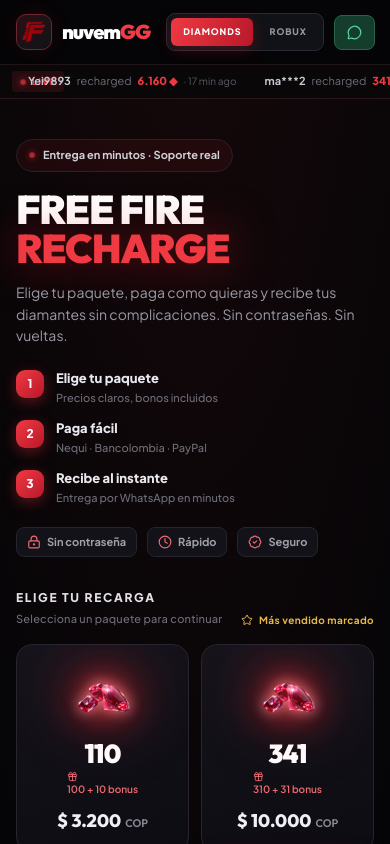
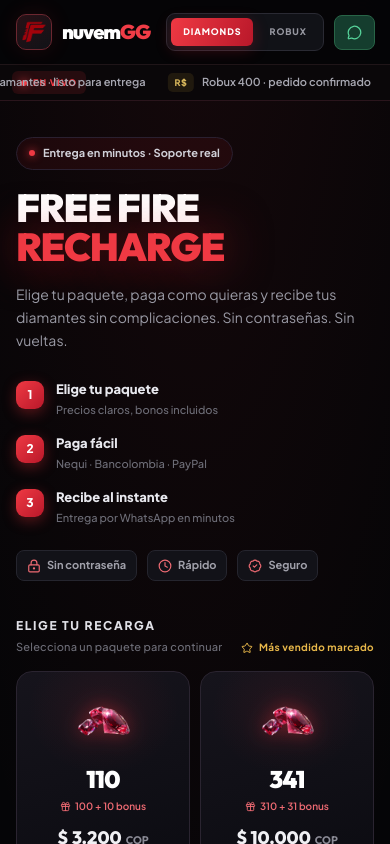
Before and after one commit to fazetadev/nuvem, a React (Vite) app: page / in a window 390 px wide. Shown: the top 844 px of the page. Built offline with nearby package versions, Linux system fonts and the light colour scheme.

Commit message:
Add files via upload

```diff
--- a/index.html
+++ b/index.html
@@ -3,19 +3,18 @@
   <head>
     <meta charset="UTF-8" />
     <meta name="viewport" content="width=device-width, initial-scale=1.0" />
-    <title>NuvemGG Store | Recargas Free Fire y Roblox</title>
-    <meta name="description" content="Recarga diamantes de Free Fire y Robux en NuvemGG Store. Entrega rápida, pagos con Nequi, Bancolombia y PayPal. Atención por WhatsApp en Colombia." />
+    <title>Nuvem Store - Diamantes & Robux</title>
+    <meta name="description" content="Recarga diamantes de Free Fire y Robux en Nuvem Store. Entrega rápida, pagos con Nequi, Bancolombia y PayPal." />
     <meta name="theme-color" content="#ef3039" />
     <link rel="icon" type="image/png" href="/favicon.png" />
     <link rel="apple-touch-icon" href="/favicon.png" />
-    <meta property="og:title" content="NuvemGG Store - Recargas Free Fire y Roblox" />
-    <meta property="og:description" content="Compra diamantes de Free Fire y Robux. Rápido, seguro y con soporte real." />
+    <meta property="og:title" content="Nuvem Store - Diamantes & Robux" />
+    <meta property="og:description" content="Recargas Free Fire y Roblox. Rápido, seguro y con soporte real." />
     <meta property="og:type" content="website" />
     <meta property="og:image" content="/images/logo.png" />
-    <meta name="twitter:card" content="summary" />
     <link rel="preconnect" href="https://fonts.googleapis.com" />
     <link rel="preconnect" href="https://fonts.gstatic.com" crossorigin />
-    <link href="https://fonts.googleapis.com/css2?family=Outfit:wght@400;500;600;700;800;900&family=Plus+Jakarta+Sans:ital,wght@0,400;0,500;0,600;0,700;0,800;1,400&display=swap" rel="stylesheet" />
+    <link href="https://fonts.googleapis.com/css2?family=Outfit:wght@500;700;800;900&family=Plus+Jakarta+Sans:wght@400;500;600;700;800&display=swap" rel="stylesheet" />
   </head>
   <body>
     <div id="root"></div>
--- a/src/components/LiveFeed.tsx
+++ b/src/components/LiveFeed.tsx
@@ -1,49 +1,37 @@
-import React, { useEffect, useState } from 'react';
-import { formatNumber } from '../utils/rechargeLogic.ts';
+import React from 'react';
 
-const MOCK_RECHARGES = [
-  { user: 'MELIODAS', amount: 1166, mins: 13 },
-  { user: 'Yei9893', amount: 6160, mins: 17 },
-  { user: 'ma***2', amount: 341, mins: 17 },
-  { user: 'IS***Z', amount: 572, mins: 1 },
-  { user: 'DR***l', amount: 6160, mins: 3 },
-  { user: 'IS***Z', amount: 1166, mins: 4 },
-  { user: 'Nuv***', amount: 2398, mins: 6 },
-  { user: 'P4***', amount: 1166, mins: 8 },
-  { user: 'Ra***', amount: 572, mins: 11 },
-  { user: 'Ben***', amount: 341, mins: 14 },
+/** Mensajes mixtos: actividad de la tienda, no solo "X recargó" falso */
+const ITEMS = [
+  { kind: 'ff', text: 'Paquete 1.166 diamantes · listo para entrega' },
+  { kind: 'rb', text: 'Robux 400 · pedido confirmado' },
+  { kind: 'ok', text: 'Pago Nequi verificado' },
+  { kind: 'ff', text: '572 diamantes · en proceso' },
+  { kind: 'rb', text: 'Robux 800 · entrega por usuario' },
+  { kind: 'ok', text: 'Soporte respondió en menos de 2 min' },
+  { kind: 'ff', text: 'Paquete popular 1.166 · disponible' },
+  { kind: 'rb', text: 'Robux 1.700 · stock listo' },
+  { kind: 'ok', text: 'Bancolombia · sin comisión' },
+  { kind: 'ff', text: '6.160 diamantes · bono incluido' },
+  { kind: 'rb', text: 'Robux 100 · recarga rápida' },
+  { kind: 'ok', text: 'Sin contraseñas · solo ID o usuario' },
 ];
 
 export const LiveFeed: React.FC = () => {
-  const [items, setItems] = useState(MOCK_RECHARGES);
-
-  useEffect(() => {
-    const id = window.setInterval(() => {
-      setItems((prev) => {
-        const next = [...prev];
-        const first = next.shift()!;
-        next.push({ ...first, mins: Math.max(1, first.mins - 1 + Math.floor(Math.random() * 3)) });
-        return next;
-      });
-    }, 9000);
-    return () => clearInterval(id);
-  }, []);
-
-  const doubled = [...items, ...items];
+  const doubled = [...ITEMS, ...ITEMS];
 
   return (
-    <div className="live-feed" aria-label="Recargas recientes">
+    <div className="live-feed" aria-label="Actividad de la tienda">
       <div className="live-feed-badge">
         <span className="live-dot" />
-        LIVE
+        EN VIVO
       </div>
       <div className="live-feed-track">
-        {doubled.map((r, i) => (
-          <div className="live-feed-item" key={`${r.user}-${i}`}>
-            <span className="live-user">{r.user}</span>
-            <span className="live-action">recharged</span>
-            <span className="live-amount">{formatNumber(r.amount)} ◆</span>
-            <span className="live-time">· {r.mins} min ago</span>
+        {doubled.map((item, i) => (
+          <div className={`live-feed-item kind-${item.kind}`} key={`${item.kind}-${i}`}>
+            {item.kind === 'ff' && <span className="live-chip ff">◆ FF</span>}
+            {item.kind === 'rb' && <span className="live-chip rb">R$</span>}
+            {item.kind === 'ok' && <span className="live-chip ok">✓</span>}
+            <span className="live-text">{item.text}</span>
           </div>
         ))}
       </div>
--- a/src/index.css
+++ b/src/index.css
@@ -173,7 +173,7 @@ button:focus-visible, a:focus-visible, input:focus-visible {
 
 /* ─── LIVE FEED ─── */
 .live-feed {
-  height: 34px;
+  height: 36px;
   overflow: hidden;
   background: #0a0709;
   border-bottom: 1px solid #2a151c;
@@ -189,10 +189,10 @@ button:focus-visible, a:focus-visible, input:focus-visible {
   gap: 6px;
   font-size: 9px;
   font-weight: 900;
-  letter-spacing: 0.14em;
+  letter-spacing: 0.12em;
   color: #ef3943;
-  padding: 4px 8px;
-  border-radius: 4px;
+  padding: 5px 9px;
+  border-radius: 6px;
   background: rgba(239, 48, 57, 0.12);
 }
 .live-dot {
@@ -201,19 +201,13 @@ button:focus-visible, a:focus-visible, input:focus-visible {
   border-radius: 50%;
   background: #ef3943;
   box-shadow: 0 0 8px #ef3943;
-  animation: pulse-dot 1.6s ease-in-out infinite;
-}
-@keyframes pulse-dot {
-  0%, 100% { opacity: 1; transform: scale(1); }
-  50% { opacity: 0.5; transform: scale(0.85); }
 }
 .live-feed-track {
   display: flex;
-  gap: 28px;
+  gap: 22px;
   width: max-content;
-  animation: live-scroll 45s linear infinite;
+  animation: live-scroll 55s linear infinite;
 }
-.live-feed-track:hover { animation-play-state: paused; }
 @keyframes live-scroll {
   from { transform: translateX(0); }
   to { transform: translateX(-50%); }
@@ -221,22 +215,31 @@ button:focus-visible, a:focus-visible, input:focus-visible {
 .live-feed-item {
   display: flex;
   align-items: center;
-  gap: 6px;
+  gap: 8px;
   white-space: nowrap;
   font-size: 11px;
+  color: #a8a8b2;
 }
-.live-user { color: #c8c8d0; font-weight: 700; }
-.live-action { color: #6e6e78; }
-.live-amount { color: #ef3943; font-weight: 800; }
-.live-time { color: #5a5a64; font-size: 10px; }
+.live-chip {
+  font-size: 9px;
+  font-weight: 900;
+  letter-spacing: 0.04em;
+  padding: 3px 7px;
+  border-radius: 5px;
+  flex-shrink: 0;
+}
+.live-chip.ff { background: rgba(239,48,57,.15); color: #ff6b75; }
+.live-chip.rb { background: rgba(200,160,60,.12); color: #d4b45a; }
+.live-chip.ok { background: rgba(87,212,155,.12); color: #57d49b; }
+.live-text { font-weight: 600; }
 
 /* ─── HERO LAYOUT ─── */
 .hero-section {
   display: grid;
   grid-template-columns: 1fr;
-  gap: 32px;
-  padding-top: 40px;
-  padding-bottom: 56px;
+  gap: 36px;
+  padding-top: 36px;
+  padding-bottom: 48px;
 }
 @media (min-width: 900px) {
   .hero-section {
@@ -261,10 +264,10 @@ button:focus-visible, a:focus-visible, input:focus-visible {
   margin-bottom: 18px;
 }
 .hero-title {
-  font-size: clamp(40px, 6vw, 60px);
+  font-size: clamp(38px, 5.8vw, 56px);
   font-weight: 900;
-  line-height: 0.98;
-  margin: 0 0 14px;
+  line-height: 1.02;
+  margin: 0 0 16px;
   color: #fff;
   text-transform: uppercase;
   letter-spacing: -0.03em;
@@ -275,20 +278,20 @@ button:focus-visible, a:focus-visible, input:focus-visible {
   text-shadow: 0 0 48px rgba(239, 48, 57, 0.5);
 }
 .hero-sub {
-  margin: 0 0 22px;
+  margin: 0 0 28px;
   font-size: 14px;
-  line-height: 1.55;
+  line-height: 1.65;
   color: #9a9aa5;
-  max-width: 340px;
+  max-width: 360px;
 }
 
 .hero-steps {
   list-style: none;
-  margin: 0 0 20px;
+  margin: 0 0 24px;
   padding: 0;
   display: flex;
   flex-direction: column;
-  gap: 12px;
+  gap: 16px;
 }
 .hero-steps li {
   display: flex;
@@ -406,8 +409,8 @@ button:focus-visible, a:focus-visible, input:focus-visible {
   overflow: hidden;
 }
 @keyframes card-in {
-  from { opacity: 0; transform: translateY(12px) scale(0.97); }
-  to { opacity: 1; transform: translateY(0) scale(1); }
+  from { opacity: 0; transform: translateY(8px); }
+  to { opacity: 1; transform: translateY(0); }
 }
 .package-card:hover {
   transform: translateY(-4px);
@@ -486,80 +489,68 @@ button:focus-visible, a:focus-visible, input:focus-visible {
   transition: transform 0.35s ease, filter 0.35s ease;
 }
 
-/* Diamonds — red glow */
+/* Diamonds — red glow (static for performance; stronger on hover) */
 .theme-diamonds .pkg-diamond {
   filter:
-    drop-shadow(0 0 6px rgba(255, 120, 130, 0.9))
-    drop-shadow(0 0 18px rgba(239, 48, 57, 0.75))
-    drop-shadow(0 0 36px rgba(239, 48, 57, 0.4))
-    brightness(1.12)
-    contrast(1.08);
-  animation: diamond-pulse 2.8s ease-in-out infinite;
+    drop-shadow(0 0 8px rgba(239, 48, 57, 0.55))
+    drop-shadow(0 0 20px rgba(239, 48, 57, 0.3))
+    brightness(1.08);
 }
 .theme-diamonds .package-card:hover .pkg-diamond {
-  transform: scale(1.14) translateY(-3px);
+  transform: scale(1.1) translateY(-2px);
   filter:
-    drop-shadow(0 0 8px rgba(255, 160, 170, 1))
-    drop-shadow(0 0 24px rgba(239, 48, 57, 0.95))
-    drop-shadow(0 0 48px rgba(239, 48, 57, 0.55))
-    brightness(1.22)
-    contrast(1.12);
-  animation: none;
+    drop-shadow(0 0 12px rgba(255, 100, 110, 0.75))
+    drop-shadow(0 0 28px rgba(239, 48, 57, 0.45))
+    brightness(1.15);
 }
 .theme-diamonds .art-glow {
-  background: radial-gradient(circle, rgba(255, 80, 90, 0.45), rgba(239, 48, 57, 0.2) 40%, transparent 70%);
+  background: radial-gradient(circle, rgba(239, 48, 57, 0.28), transparent 70%);
+  opacity: 0.75;
 }
 
-/* Robux — golden glow */
+/* Robux — soft gold (not neon) */
 .theme-robux .pkg-robux {
   filter:
-    drop-shadow(0 0 6px rgba(255, 210, 100, 0.95))
-    drop-shadow(0 0 18px rgba(245, 180, 40, 0.8))
-    drop-shadow(0 0 36px rgba(212, 140, 20, 0.45))
-    brightness(1.15)
-    contrast(1.08);
-  animation: robux-pulse 2.8s ease-in-out infinite;
+    drop-shadow(0 0 8px rgba(200, 160, 60, 0.45))
+    drop-shadow(0 0 18px rgba(180, 140, 50, 0.25))
+    brightness(1.05);
 }
 .theme-robux .package-card:hover .pkg-robux {
-  transform: scale(1.14) translateY(-3px);
+  transform: scale(1.08) translateY(-2px);
   filter:
-    drop-shadow(0 0 10px rgba(255, 230, 140, 1))
-    drop-shadow(0 0 28px rgba(245, 180, 40, 0.95))
-    drop-shadow(0 0 50px rgba(212, 140, 20, 0.55))
-    brightness(1.25)
-    contrast(1.12);
-  animation: none;
+    drop-shadow(0 0 12px rgba(200, 160, 60, 0.6))
+    drop-shadow(0 0 24px rgba(180, 140, 50, 0.35))
+    brightness(1.1);
 }
 .theme-robux .art-glow {
-  background: radial-gradient(circle, rgba(255, 200, 60, 0.5), rgba(212, 140, 20, 0.22) 40%, transparent 70%);
+  background: radial-gradient(circle, rgba(200, 160, 60, 0.22), transparent 70%);
+  opacity: 0.7;
 }
-.theme-robux .package-bonus { color: #e8b84a; }
+.theme-robux .package-bonus { color: #c9a84a; }
 .theme-robux .package-card.is-selected {
-  border-color: #e8b84a;
+  border-color: #b89840;
   box-shadow:
-    0 0 0 1px #e8b84a,
-    0 0 28px rgba(232, 184, 74, 0.3),
-    0 12px 36px rgba(0, 0, 0, 0.5);
+    0 0 0 1px rgba(184, 152, 64, 0.5),
+    0 8px 24px rgba(0, 0, 0, 0.45);
   background:
-    radial-gradient(ellipse 90% 70% at 50% 15%, rgba(232, 184, 74, 0.14), transparent 55%),
-    linear-gradient(165deg, #1a1810 0%, #100e0a 100%);
+    radial-gradient(ellipse 90% 70% at 50% 15%, rgba(184, 152, 64, 0.08), transparent 55%),
+    linear-gradient(165deg, #16140e 0%, #0e0c0a 100%);
 }
 .theme-robux .package-tag {
-  background: linear-gradient(110deg, #f0c14b, #c9922a);
+  background: linear-gradient(110deg, #c9a84a, #9a7a30);
   color: #1a1408;
-  box-shadow: 0 4px 12px rgba(232, 184, 74, 0.4);
+  box-shadow: 0 2px 8px rgba(184, 152, 64, 0.25);
 }
 .theme-robux .package-check {
-  background: #e8b84a;
+  background: #c9a84a;
   color: #1a1408;
 }
 
 .art-glow {
   position: absolute;
-  inset: 10% 8%;
-  filter: blur(12px);
+  inset: 12% 10%;
+  filter: blur(10px);
   pointer-events: none;
-  animation: glow-breathe 2.8s ease-in-out infinite;
 }
 @keyframes diamond-pulse {
   0%, 100% {
@@ -604,17 +595,21 @@ button:focus-visible, a:focus-visible, input:focus-visible {
 
 .package-amount {
   font-family: Outfit, sans-serif;
-  font-size: 26px;
+  font-size: 24px;
   font-weight: 900;
   letter-spacing: -0.03em;
   color: #fff;
-  line-height: 1;
+  line-height: 1.1;
+  margin-top: 2px;
 }
 .package-bonus {
-  margin-top: 4px;
+  margin-top: 6px;
   font-size: 10px;
   font-weight: 600;
   color: #ef6b73;
+  display: inline-flex;
+  align-items: center;
+  gap: 4px;
 }
 .package-bonus.muted { color: #5a5a64; }
 .package-price {
@@ -1428,3 +1423,33 @@ a.btn-continue {
   opacity: 0.55;
   cursor: not-allowed;
 }
+
+
+/* ─── PERFORMANCE (mobile + reduced motion) ─── */
+@media (max-width: 768px) {
+  .live-feed-track { animation-duration: 70s; }
+  .package-card { transition: border-color 0.2s, box-shadow 0.2s; }
+  .package-card:hover { transform: none; }
+  .theme-diamonds .pkg-diamond,
+  .theme-robux .pkg-robux {
+    filter: drop-shadow(0 0 10px rgba(239, 48, 57, 0.4)) brightness(1.05);
+  }
+  .theme-robux .pkg-robux {
+    filter: drop-shadow(0 0 10px rgba(200, 160, 60, 0.35)) brightness(1.05);
+  }
+  .art-glow { display: none; }
+  .benefit-card:hover { transform: none; }
+  .hero-title { font-size: clamp(34px, 10vw, 44px); }
+  .packages-grid { gap: 10px; }
+  .package-card { padding: 16px 10px 14px; }
+}
+@media (prefers-reduced-motion: reduce) {
+  .live-feed-track,
+  .package-card,
+  .hero-intro,
+  .hero-catalog,
+  .live-dot {
+    animation: none !important;
+  }
+  * { transition-duration: 0.01ms !important; }
+}
```
